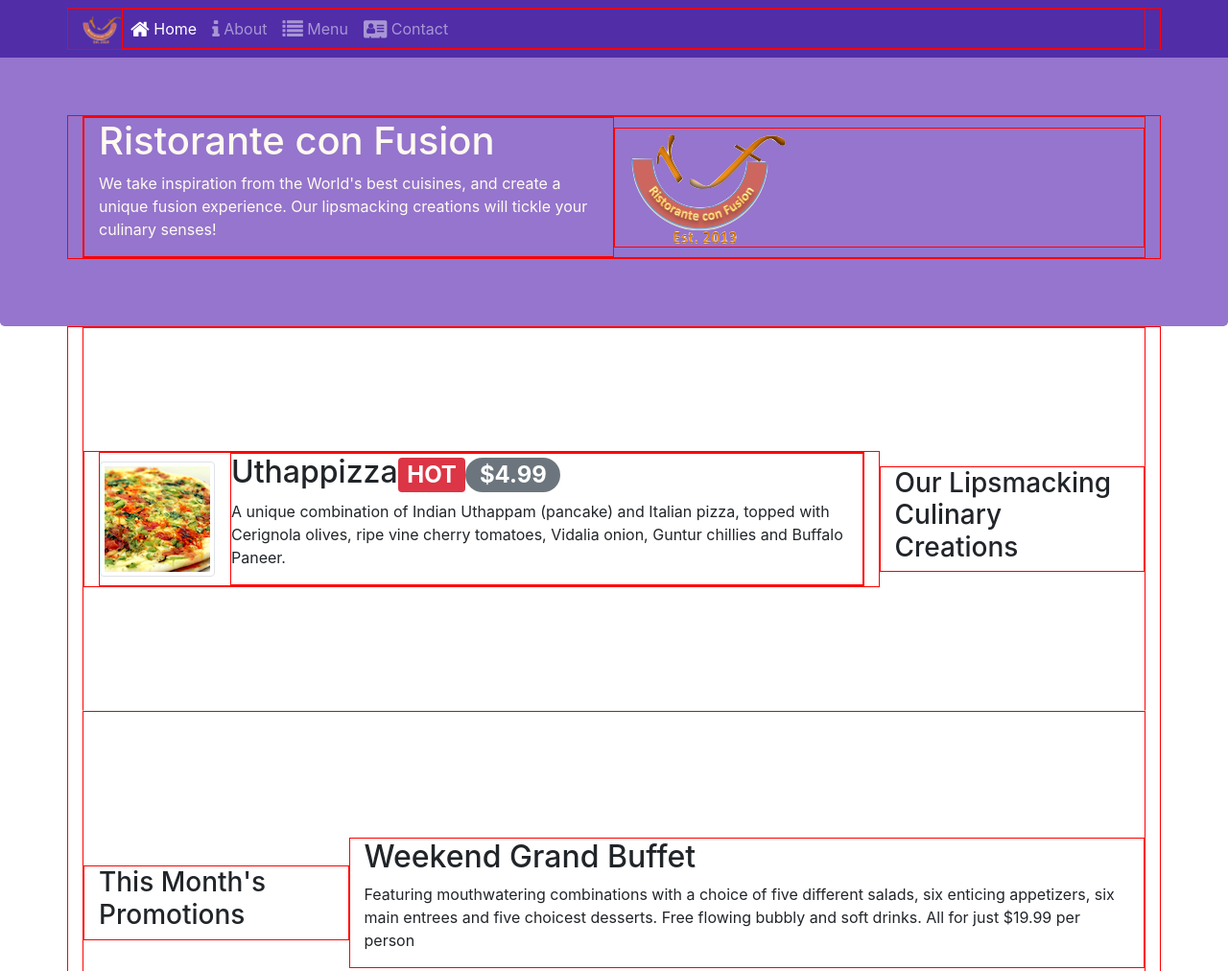
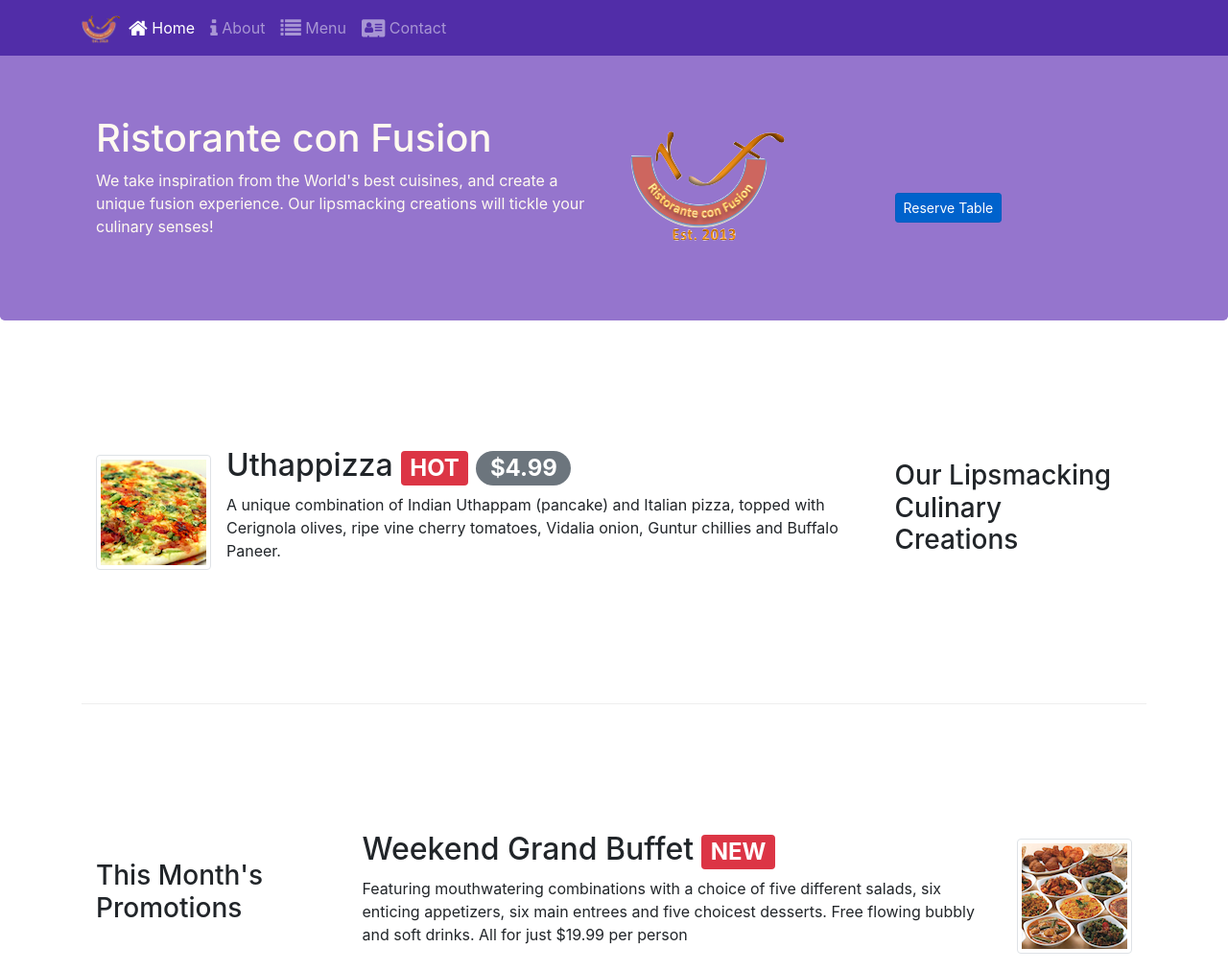
Before and after one commit to marifelangeles/Bootstrap4, a website: page conFusion/index.html in a window 1280 px wide. Shown: the top 1012 px of the page at 96% size. Drawn offline with nearby package versions, Linux system fonts and the light colour scheme.

Commit message:
assign wk2: task 3

```diff
--- a/conFusion/css/styles.css
+++ b/conFusion/css/styles.css
@@ -1,6 +1,3 @@
-div {
-  border: 1px red solid;
-}
 
 body{
     padding:50px 0px 0px 0px;
--- a/conFusion/index.html
+++ b/conFusion/index.html
@@ -43,8 +43,18 @@
                     <p>We take inspiration from the World's best cuisines, and create a unique fusion experience. Our lipsmacking creations will tickle your culinary senses!</p>
                 </div>
                 <!-- IDEA: restaurant logo  -->
-                <div class="col-12 col-sm align-self-center">
-                    <img src="img/logo.png" class="img-fluid">
+                <!--
+                <div class="col-12 col-sm-6 align-items-center">
+                  <img src="img/logo.png" class="img-fluid ml-5">
+                  <a href="#reserve" class="btn btn-primary btn-sm active ml-5 mt-3" role="button" aria-pressed="true">Reserve Table</a>
+                </div>
+              -->
+                <div class="col-12 col-sm-3 align-self-center">
+                    <img src="img/logo.png" class="img-fluid mr-3">
+                </div>
+
+                <div class="col-12 col-sm-3 align-self-center">
+                  <a href="#reserve" class="btn btn-primary btn-sm active mt-5" role="button" aria-pressed="true">Reserve Table</a>
                 </div>
             </div>
         </div>
@@ -61,7 +71,7 @@
                   <img class="d-flex mr-3 img-thumbnail align-self-center"
                           src="img/uthappizza.png" alt="Uthappizza">
                   <div class="media-body">
-                      <h2 class="mt-0">Uthappizza<span class="badge badge-danger">HOT</span><span class="badge badge-pill badge-secondary">$4.99</span></h2> <!-- IDEA: add a badge HOT  -->
+                      <h2 class="mt-0">Uthappizza<span class="badge badge-danger ml-2">HOT</span><span class="badge badge-pill badge-secondary ml-2">$4.99</span></h2> <!-- IDEA: add a badge HOT  -->
                       <p class="d-none d-sm-block">A unique combination of Indian Uthappam (pancake) and
                           Italian pizza, topped with Cerignola olives, ripe vine
                           cherry tomatoes, Vidalia onion, Guntur chillies and
@@ -77,8 +87,13 @@
                 <h3>This Month's Promotions</h3>
             </div>
             <div class="col col-sm col-md">
-                <h2>Weekend Grand Buffet</h2>
-                <p class="d-none d-sm-block">Featuring mouthwatering combinations with a choice of five different salads, six enticing appetizers, six main entrees and five choicest desserts. Free flowing bubbly and soft drinks. All for just $19.99 per person </p>
+              <div class="media"> <!-- IDEA: wrap content around media classs -->
+                <div class="media-body">
+                  <h2>Weekend Grand Buffet<span class="badge badge-danger ml-2">NEW</span></h2>
+                  <p class="d-none d-sm-block">Featuring mouthwatering combinations with a choice of five different salads, six enticing appetizers, six main entrees and five choicest desserts. Free flowing bubbly and soft drinks. All for just $19.99 per person </p>
+                </div>
+                <img class="d-flex ml-3 img-thumbnail align-self-center" src="img/buffet.png" alt="Buffet">
+              </div>
             </div>
         </div>
 
@@ -108,11 +123,11 @@
 
 
     <!-- IDEA:  new row for reservation card-->
-    <div class="row align-items-center">
+    <div class="row align-items-center" id="reserve">
       <!-- IDEA: card should be 12 col for xs and 8 col sm centered in row-->
       <div class="col-12 col-sm-8 offset-sm-2">
         <!-- IDEA:  reservation card -->
-        <div class="card">
+        <div class="card mb-5 mt-5">
 
           <!-- IDEA: card header -->
           <div class="card-header">
@@ -196,69 +211,6 @@
 
 
 
-    <!--
-              <legend class="col-form-label col-sm-2 pt-0">Number of Guests</legend>
-              <div class="col-sm-10">
-                <div class="form-check form-check-inline">
-                  <input class="form-check-input" type="radio" name="guests" id="guests1" value="1" checked>
-                  <label class="form-check-label" for="gridRadios1">
-                    1
-                  </label>
-                </div>
-                <div class="form-check form-check-inline">
-                  <input class="form-check-input" type="radio" name="guests" id="guests2" value="2">
-                  <label class="form-check-label" for="gridRadios2">
-                    2
-                  </label>
-                </div>
-                <div class="form-check form-check-inline">
-                  <input class="form-check-input" type="radio" name="guests" id="guests3" value="3">
-                  <label class="form-check-label" for="gridRadios3">
-                    3
-                  </label>
-                </div>
-                <div class="form-check form-check-inline">
-                  <input class="form-check-input" type="radio" name="guests" id="guests4" value="4">
-                  <label class="form-check-label" for="gridRadios4">
-                    4
-                  </label>
-                </div>
-                <div class="form-check form-check-inline">
-                  <input class="form-check-input" type="radio" name="guests" id="guests5" value="5">
-                  <label class="form-check-label" for="gridRadios5">
-                    5
-                  </label>
-                </div>
-                <div class="form-check form-check-inline">
-                  <input class="form-check-input" type="radio" name="guests" id="guests6" value="6">
-                  <label class="form-check-label" for="gridRadios6">
-                    6
-                  </label>
-                </div>
-              </div>
-            </div>
-
-
-          <div class="form-group row">
-            <label for="idate-time" class="col-sm-2 col-form-label">Date & Time</label>
-            <div class="col-sm-3">
-              <input type="date" class="form-control" id="date" placeholder="Date">
-            </div>
-            <div class="col-sm-3">
-              <input type="time" class="form-control" id="time" placeholder="Time">
-            </div>
-          </div>
-
-          <div class="form-group row">
-            <div class="col-sm-10">
-              <button type="submit" class="btn btn-primary">Reserve</button>
-            </div>
-          </div>
-    </div>
-    </form>
-
-  -->
-
     <footer class="footer">
         <div class="container">
             <div class="row">
```
